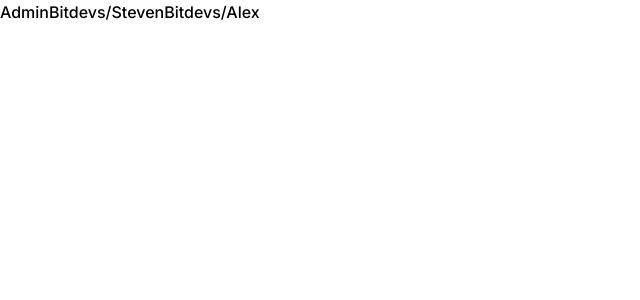
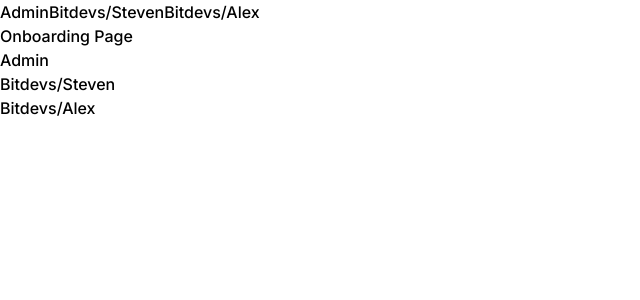
Before and after one commit to atlantabitdevs/family-btc, a React (Create React App) app: page /onboarding in a window 1280 px wide. Shown: the top 300 px of the page, without its empty margins (0-640 px from the left). Built offline with nearby package versions, Linux system fonts and the light colour scheme.

Commit message:
Onboarding temp page

```diff
--- a/src/App.js
+++ b/src/App.js
@@ -3,6 +3,7 @@ import { BrowserRouter as Router, Routes, Route, Link } from "react-router-dom";
 import Account from "./routes/Account";
 import Home from "./routes/Home";
 import NewAccount from "./routes/NewAccount";
+import Onboarding from './routes/Onboarding';
 
 function App() {
   return (
@@ -15,6 +16,7 @@ function App() {
 
       <Routes>
         <Route path="/admin" />
+        <Route path="/onboarding" element={<Onboarding />} />
         <Route path="/account" element={<NewAccount />}>
           <Route path="/account/:family/:user" element={<Account />} />
           <Route path="/account/new" element={<NewAccount />} />
--- /dev/null
+++ b/src/routes/Onboarding.js
@@ -0,0 +1,23 @@
+import React from "react";
+import { Link } from "react-router-dom";
+
+const Onboarding = () => {
+  return (
+    <div>
+      <h1>Onboarding Page</h1>
+      <ul>
+        <li>
+          <Link to="/admin">Admin</Link>
+        </li>
+        <li>
+          <Link to="account/BitDevs/Steven">Bitdevs/Steven</Link>
+        </li>
+        <li>
+          <Link to="account/BitDevs/Alex">Bitdevs/Alex</Link>
+        </li>
+      </ul>
+    </div>
+  );
+};
+
+export default Onboarding;
```
